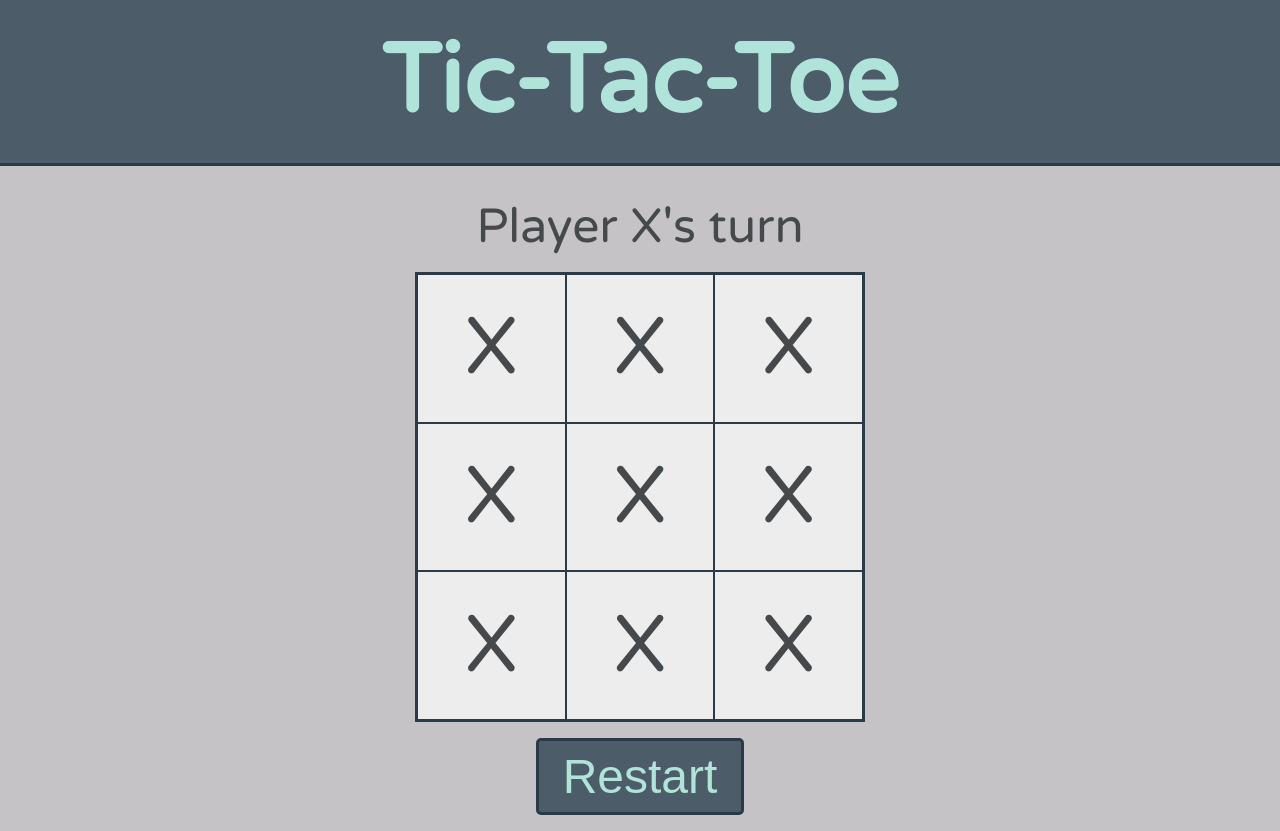
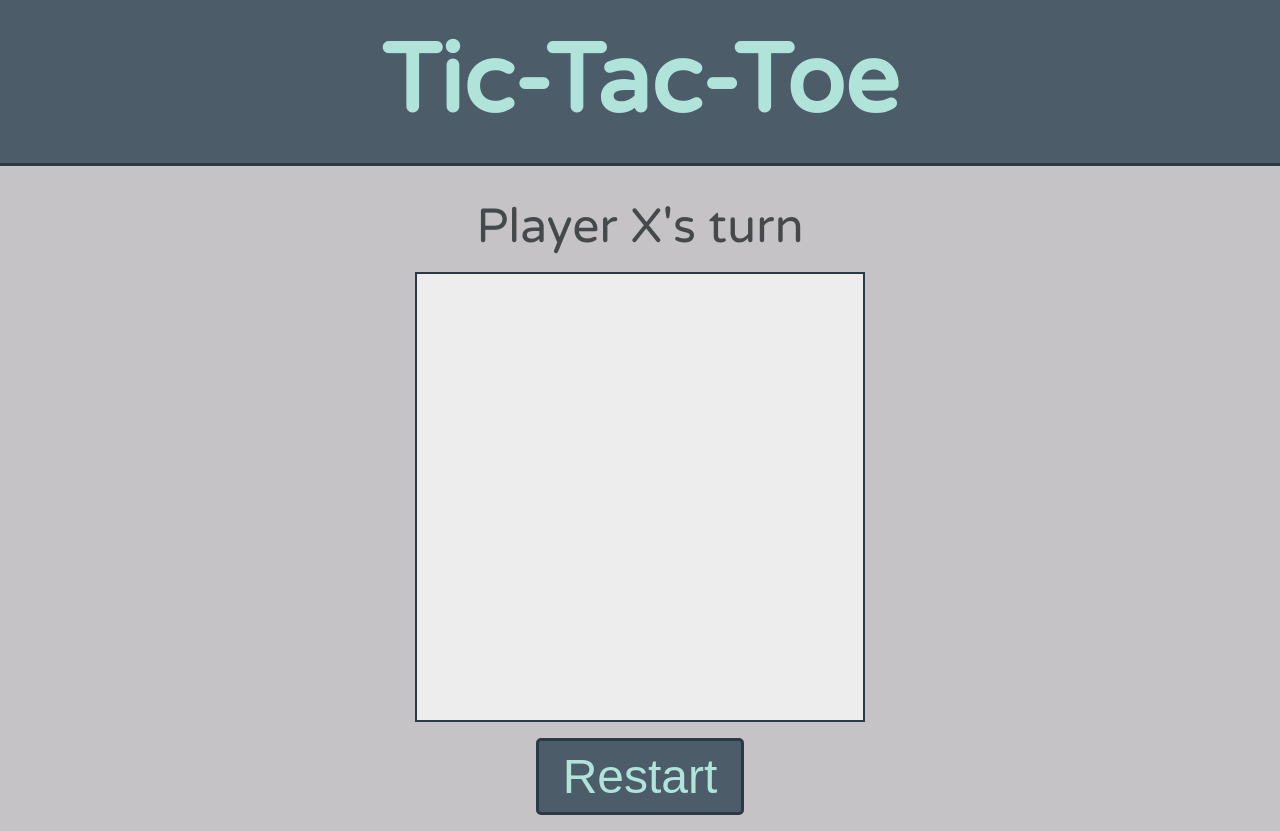
Before and after one commit to ahmadnourallah/tic-tac-toe, a plain HTML site: page index.html in a window 1280 px wide. Drawn offline with Linux system fonts and the light colour scheme.

Commit message:
Remove dummy markup

```diff
--- a/index.html
+++ b/index.html
@@ -16,17 +16,7 @@
     <main>
         <div class="message">Player X's turn</div>
 
-        <div class="grid">
-            <div class="cell" row="0" col="0" index="">X</div>
-            <div class="cell" row="0" col="1" index="">X</div>
-            <div class="cell" row="0" col="2" index="">X</div>
-            <div class="cell" row="1" col="0" index="">X</div>
-            <div class="cell" row="1" col="1" index="">X</div>
-            <div class="cell" row="1" col="2" index="">X</div>
-            <div class="cell" row="2" col="0" index="">X</div>
-            <div class="cell" row="2" col="1" index="">X</div>
-            <div class="cell" row="2" col="2" index="">X</div>
-        </div>
+        <div class="grid"></div>
 
         <button class="reset">Restart</button>
     </main>
```
